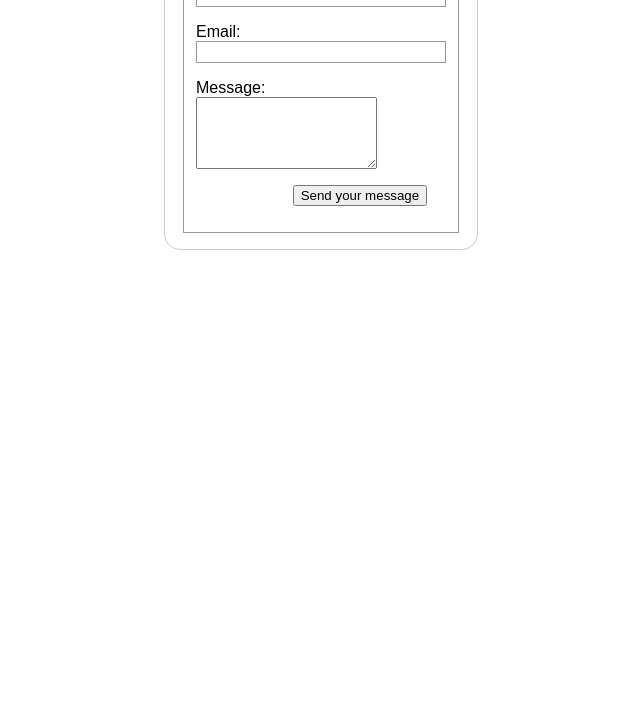
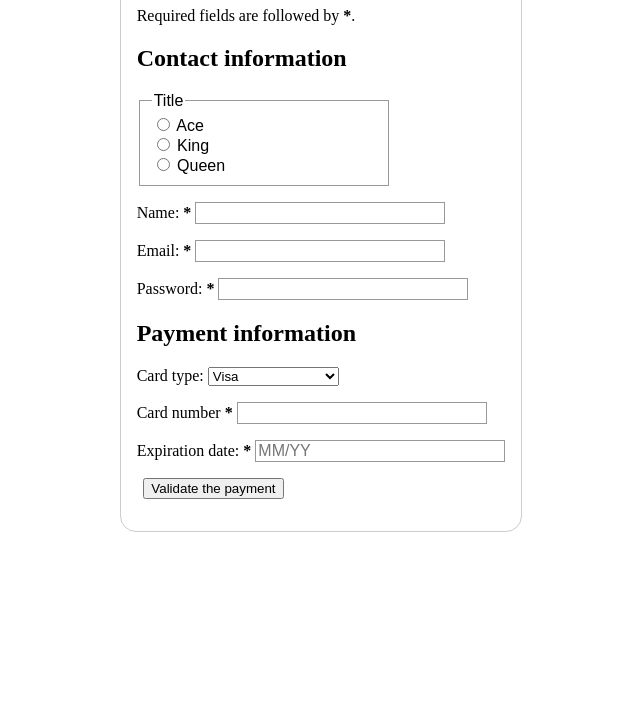
Before and after one commit to Jucie-B0x/form, a plain HTML site: page index.html in a window 1280 px wide. Shown: the part 98-800 px from the top of the page, without its empty margins (319-959 px from the left). Drawn offline with Linux system fonts and the light colour scheme.

Commit message:
initial payment form

```diff
--- a/index.html
+++ b/index.html
@@ -3,29 +3,102 @@
   <head>
     <meta charset="UTF-8" />
     <meta name="viewport" content="width=device-width, initial-scale=1.0" />
-    <title>Contact Form</title>
+    <title>Payment Form</title>
   </head>
   <link rel="stylesheet" href="style.css" />
   <body>
-    <form action="/my-handling-form-page" method="post">
-      <fieldset>
-        <legend>Contact</legend>
+    <form action="post">
+      <h1>Payment form</h1>
+      <p>
+        Required fields are followed by
+        <strong><span aria-label="required">*</span></strong
+        >.
+      </p>
+      <section>
+        <h2>Contact information</h2>
+        <fieldset>
+          <legend>Title</legend>
+          <ul>
+            <li>
+              <label for="title_1">
+                <input type="radio" id="title_1" name="title" value="A" />
+                Ace
+              </label>
+            </li>
+            <li>
+              <label for="title_2">
+                <input type="radio" id="title_2" name="title" value="K" />
+                King
+              </label>
+            </li>
+            <li>
+              <label for="title_3">
+                <input type="radio" id="title_3" name="title" value="Q" />
+                Queen
+              </label>
+            </li>
+          </ul>
+        </fieldset>
         <p>
-          <label for="name">Name:</label>
-          <input type="text" name="name" id="user-name" />
+          <label for="name">
+            <span>Name:</span>
+            <strong><span aria-label="required">*</span></strong>
+          </label>
+          <input type="text" name="username" id="name" required />
         </p>
         <p>
-          <label for="mail">Email:</label>
-          <input type="email" name="mail" id="user-email" />
+          <label for="mail">
+            <span>Email:</span>
+            <strong><span aria-label="required">*</span></strong>
+          </label>
+          <input type="email" name="user-mail" id="mail" required />
         </p>
         <p>
-          <label for="msg">Message:</label>
-          <textarea name="user_message" id="msg"></textarea>
+          <label for="pwd">
+            <span>Password:</span>
+            <strong><span aria-label="required">*</span></strong>
+          </label>
+          <input type="password" name="password" id="pwd" required />
         </p>
-        <p class="button">
-          <button type="submit">Send your message</button>
+      </section>
+      <section>
+        <h2>Payment information</h2>
+        <p>
+          <label for="card">
+            <span>Card type:</span>
+          </label>
+          <select name="user-card" id="card">
+            <option value="visa">Visa</option>
+            <option value="mc">Mastercard</option>
+            <option value="amex">American Express</option>
+          </select>
         </p>
-      </fieldset>
+        <p>
+          <label for="number">
+            <span>Card number</span>
+            <strong><span aria-label="required">*</span></strong>
+          </label>
+          <input type="tel" name="card-number" id="number" required />
+        </p>
+        <p>
+          <label for="expiration">
+            <span>Expiration date:</span>
+            <strong><span aria-label="required">*</span></strong>
+          </label>
+          <input
+            type="text"
+            name="expiration"
+            id="expiration"
+            required
+            placeholder="MM/YY"
+            pattern="^(0[1-9]|1[0-2])\/([0-9]{2})$" />
+        </p>
+      </section>
+      <section>
+        <p>
+          <button type="submit">Validate the payment</button>
+        </p>
+      </section>
     </form>
   </body>
 </html>
```
